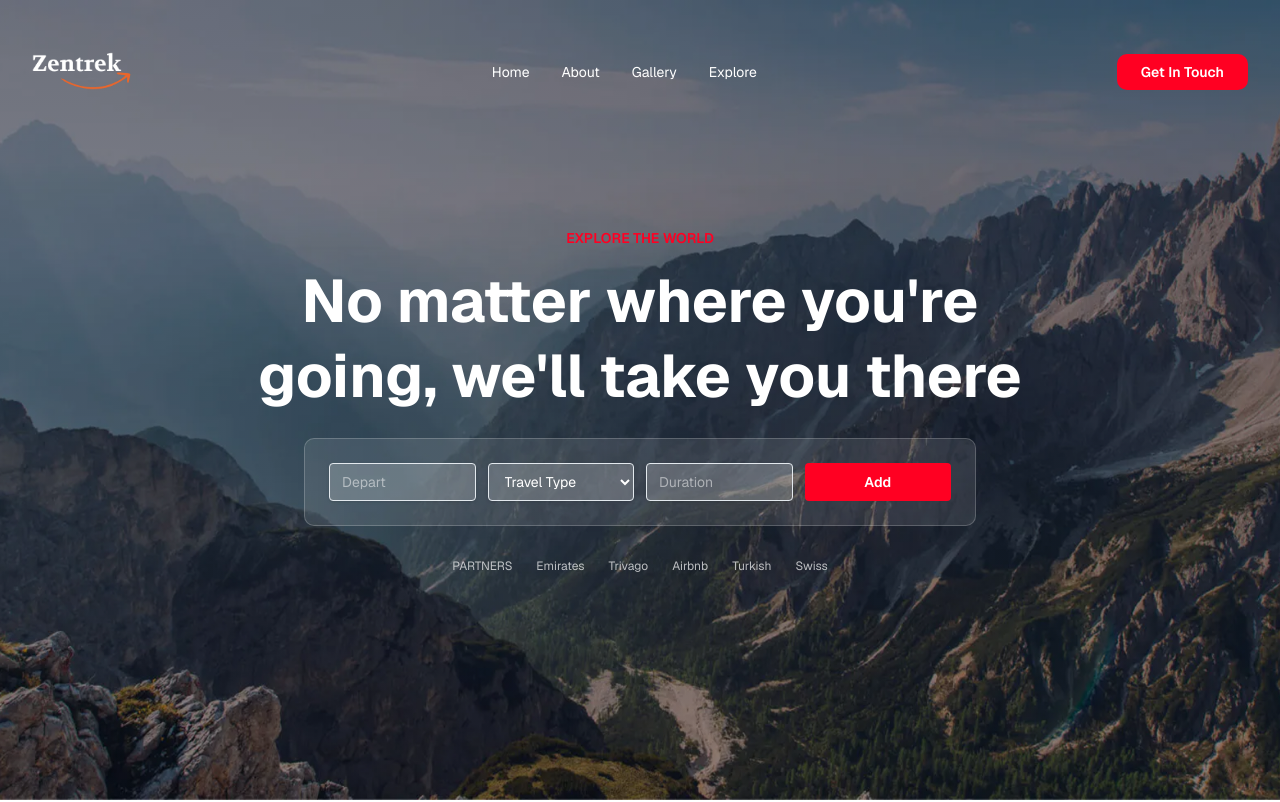
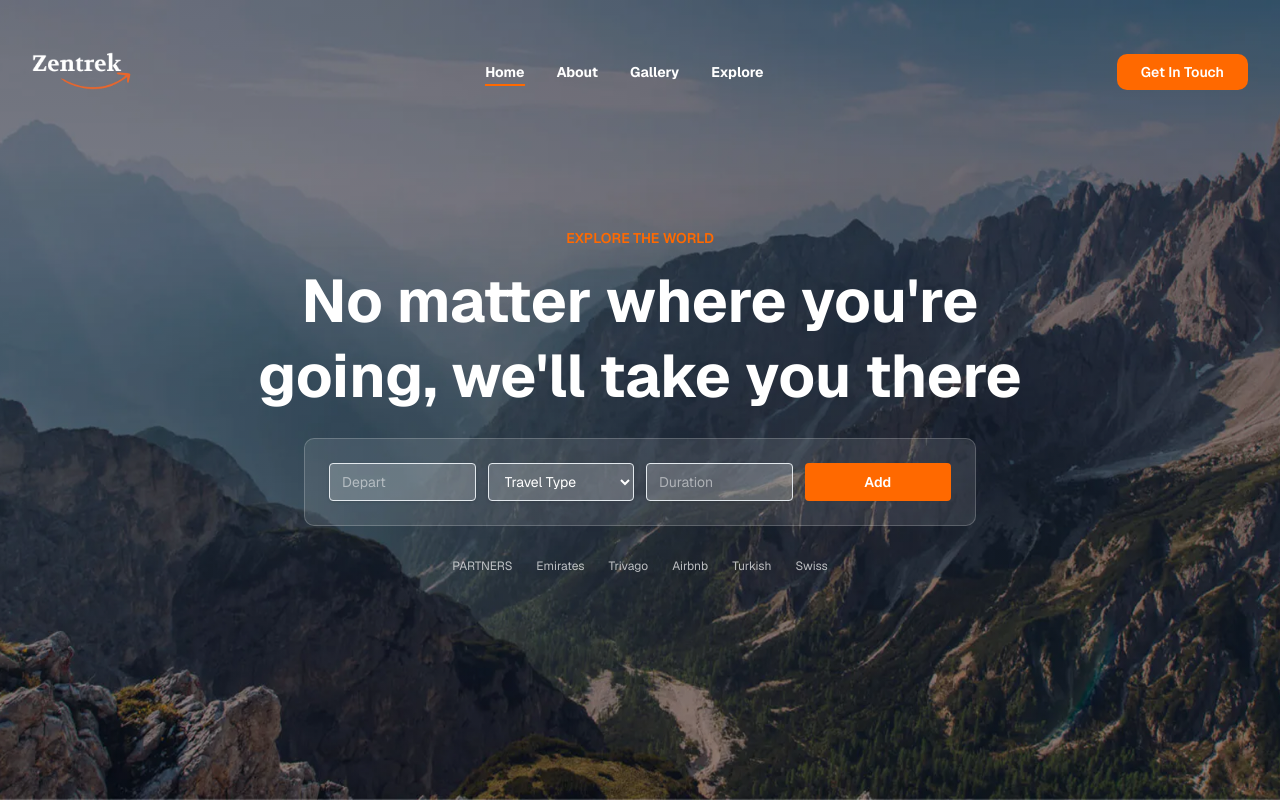
Before and after one commit to jiyamathias/zentrek, a Next.js app: page / in a window 1280 px wide. Shown: the top 802 px of the page. Built offline with nearby package versions, Linux system fonts and the light colour scheme.

Commit message:
mod: bg color updated

```diff
--- a/components/hero.tsx
+++ b/components/hero.tsx
@@ -15,7 +15,7 @@ const Hero = () => {
       {/* Content */}
       <div className="relative z-10 max-w-4xl mx-auto px-4 sm:px-6 lg:px-8">
         <div className="text-center animate-fade-in-up">
-          <div className="inline-block text-secondary text-sm font-semibold mb-4">EXPLORE THE WORLD</div>
+          <div className="inline-block text-orange-500 text-sm font-semibold mb-4">EXPLORE THE WORLD</div>
           <h1 className="text-4xl md:text-6xl font-bold text-white mb-6 text-balance leading-tight">
             No matter where you&apos;re going, we&apos;ll take you there
           </h1>
@@ -35,7 +35,7 @@ const Hero = () => {
                 placeholder="Duration"
                 className="bg-white/20 text-white placeholder-white/50 rounded px-3 py-2 text-sm"
               />
-              <button className="bg-secondary hover:bg-orange-600 text-white rounded px-4 py-2 font-semibold text-sm transition">
+              <button className="bg-orange-500 hover:bg-orange-600 text-white rounded px-4 py-2 font-semibold text-sm transition">
                 Add
               </button>
             </div>
--- a/components/navigation.tsx
+++ b/components/navigation.tsx
@@ -1,69 +1,97 @@
-"use client"
+"use client";
 
-import { useState } from "react"
-import { Menu, X } from "lucide-react"
-import Link from "next/link"
-import Image from "next/image"
+import { useState } from "react";
+import { Menu, X } from "lucide-react";
+import Link from "next/link";
+import Image from "next/image";
+import { usePathname } from "next/navigation";
 
 const Navigation = () => {
-  const [isOpen, setIsOpen] = useState(false)
+  const [isOpen, setIsOpen] = useState(false);
+  const pathname = usePathname();
+
+  const navLinkClass = (path: string) =>
+    `text-sm text-white transition relative hover:text-orange-500 ${
+      pathname === path
+        ? "after:absolute after:-bottom-1 after:left-0 after:w-full after:h-[2px] after:bg-orange-500"
+        : ""
+    }`;
 
   return (
     <nav className="absolute top-1 md:top-10 left-0 right-0 w-full z-50">
       <div className="max-w-7xl mx-auto px-4 sm:px-6 lg:px-8">
         <div className="flex justify-between items-center h-16">
+
+          {/* Logo */}
           <Link href="/" className="flex items-center gap-2">
             <Image src="/logo.png" alt="Zentrek logo" width={100} height={100} />
-            {/* <span className="font-bold text-lg text-white hidden sm:inline">Zentrek</span> */}
           </Link>
 
           {/* Desktop Menu */}
-          <div className="hidden md:flex items-center gap-8">
-            <a href="/" className="text-sm text-white hover:text-secondary transition">
-              Home
-            </a>
-            <a href="/about" className="text-sm text-white hover:text-secondary transition">
-              About
-            </a>
-            <a href="/gallery" className="text-sm text-white hover:text-secondary transition">
-              Gallery
-            </a>
-            <a href="/explore" className="text-sm text-white hover:text-secondary transition">
-              Explore
-            </a>
+          <div className="hidden md:flex items-center gap-8 font-bold">
+            <Link href="/" className={navLinkClass("/")}>Home</Link>
+            <Link href="/about" className={navLinkClass("/about")}>About</Link>
+            <Link href="/gallery" className={navLinkClass("/gallery")}>Gallery</Link>
+            <Link href="/explore" className={navLinkClass("/explore")}>Explore</Link>
           </div>
-          <button className="bg-secondary hidden md:block hover:bg-orange-600 text-white px-6 py-2 rounded-lg text-sm font-semibold transition-all">
-              Get In Touch
+
+          {/* CTA */}
+          <button className="bg-orange-500 hidden md:block hover:bg-orange-600 text-white px-6 py-2 rounded-lg text-sm font-semibold transition-all">
+            Get In Touch
           </button>
+
           {/* Mobile Menu Button */}
-          <button className="md:hidden text-white" onClick={() => setIsOpen(!isOpen)}>
+          <button
+            className="md:hidden text-white"
+            onClick={() => setIsOpen(!isOpen)}
+          >
             {isOpen ? <X size={24} /> : <Menu size={24} />}
           </button>
         </div>
 
         {/* Mobile Menu */}
         {isOpen && (
-          <div className="md:hidden pb-4 space-y-2 bg-slate-700/80 backdrop-blur-md">
-            <a href="#home" className="block text-sm text-white hover:text-secondary py-2">
+          <div className="md:hidden pb-4 space-y-2 bg-slate-700/80 backdrop-blur-md px-4">
+            <Link
+              href="/"
+              className={`block py-2 text-white ${pathname === "/" ? "underline decoration-secondary" : ""}`}
+              onClick={() => setIsOpen(false)}
+            >
               Home
-            </a>
-            <a href="#about" className="block text-sm text-white hover:text-secondary py-2">
+            </Link>
+
+            <Link
+              href="/about"
+              className={`block py-2 text-white ${pathname === "/about" ? "underline decoration-secondary" : ""}`}
+              onClick={() => setIsOpen(false)}
+            >
               About
-            </a>
-            <a href="#gallery" className="block text-sm text-white hover:text-secondary py-2">
+            </Link>
+
+            <Link
+              href="/gallery"
+              className={`block py-2 text-white ${pathname === "/gallery" ? "underline decoration-secondary" : ""}`}
+              onClick={() => setIsOpen(false)}
+            >
               Gallery
-            </a>
-            <a href="#explore" className="text-sm text-white hover:text-secondary transition">
+            </Link>
+
+            <Link
+              href="/explore"
+              className={`block py-2 text-white ${pathname === "/explore" ? "underline decoration-secondary" : ""}`}
+              onClick={() => setIsOpen(false)}
+            >
               Explore
-            </a>
-            <button className="w-full bg-secondary text-white px-6 py-2 rounded-lg text-sm font-semibold">
+            </Link>
+
+            <button className="w-full bg-orange-500 text-white px-6 py-2 rounded-lg text-sm font-semibold mt-2">
               Get In Touch
             </button>
           </div>
         )}
       </div>
     </nav>
-  )
-}
+  );
+};
 
-export default Navigation
+export default Navigation;
```
